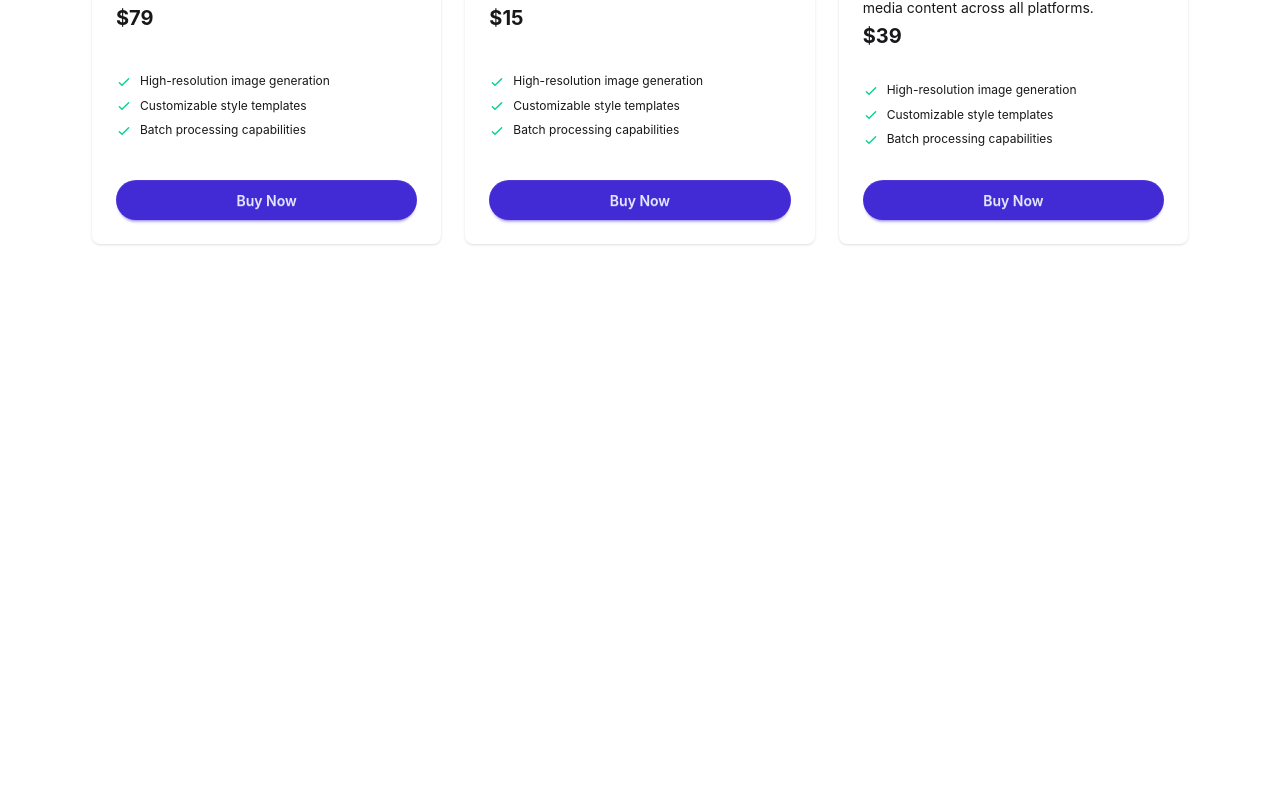
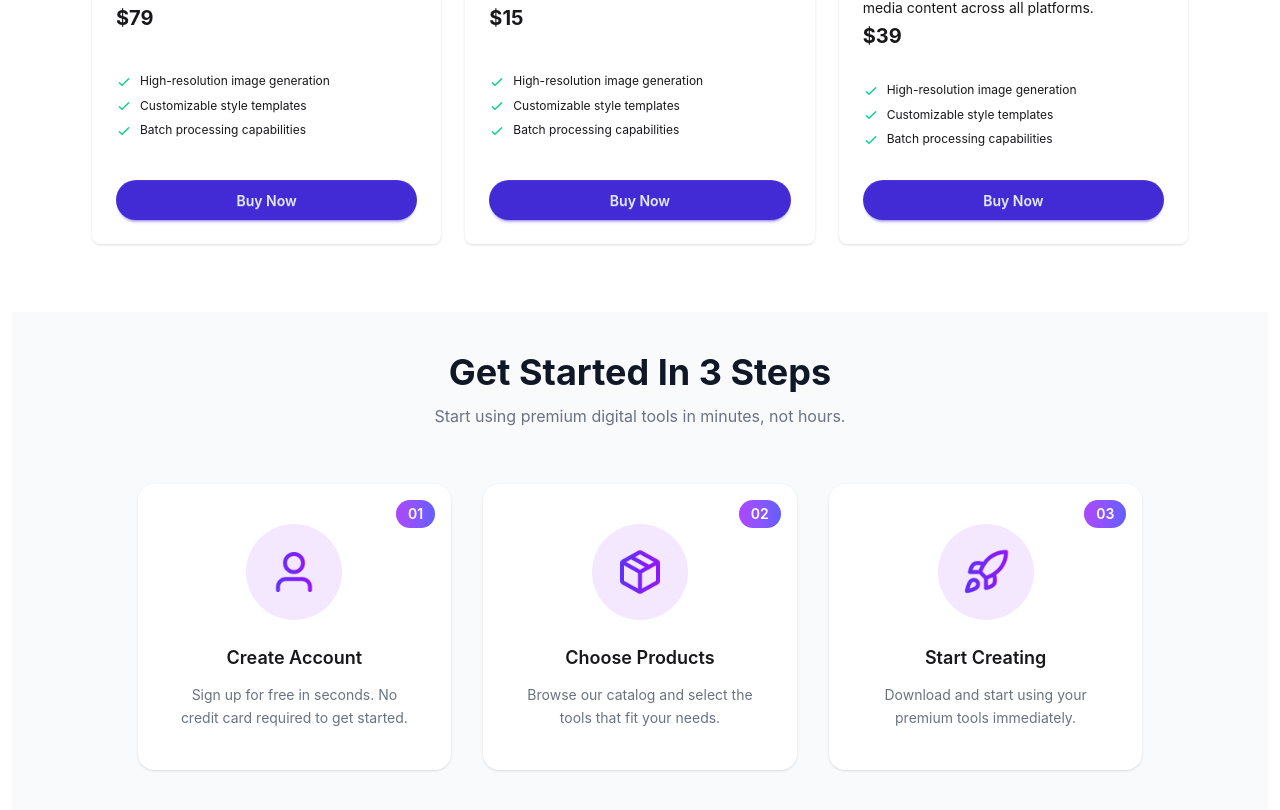
Before and after one commit to Syedadnanalamin/Digitools, a React (Vite) app in the folder digitools/: page / in a window 1280 px wide. Shown: the part 1612-2422 px from the top of the page. Before the commit the page ends 1916 px from the top, so only its background shows below. Built offline with nearby package versions, Linux system fonts and the light colour scheme.

Commit message:
added getstarted section

```diff
--- a/digitools/src/App.jsx
+++ b/digitools/src/App.jsx
@@ -5,6 +5,7 @@ import Herosection from './Components/Herosection'
 import Navbar from './Components/Navbar'
 import ProductsCards from './Components/ProductsCards'
 import Ratings from './Components/Ratings'
+import Getstarted from './Components/Getstarted'
 
 function App() {
 
@@ -18,6 +19,8 @@ function App() {
       <Ratings />
       <ProductsCards setcartCount={setcartCount} cartCount={cartCount} />
 
+      <Getstarted />
+
     </div>
   )
 }
--- a/digitools/src/Components/Card.jsx
+++ b/digitools/src/Components/Card.jsx
@@ -26,7 +26,12 @@ const Card = ({ productInfo, setcartCount, cartCount }) => {
         setisProductadded(true);
     }
 
-
+    const getTagStyle = (tag) => {
+        if (tag === "Best Seller") return "bg-orange-100 text-orange-500";
+        if (tag === "Popular") return "bg-purple-100 text-purple-500";
+        if (tag === "New") return "bg-green-100 text-green-500";
+        return "bg-gray-100 text-gray-500";
+    };
 
 
 
@@ -37,7 +42,7 @@ const Card = ({ productInfo, setcartCount, cartCount }) => {
                 <div className="card-body  flex flex-col justify-between">
 
                     <div className="flex justify-end">
-                        <span className="badge badge-xs badge-warning">
+                        <span className={`badge badge-xs badge-warning ${getTagStyle(productInfo.tag)}`}>
                             {productInfo.tag}
                         </span>
                     </div>
--- a/digitools/src/Components/Cart.jsx
+++ b/digitools/src/Components/Cart.jsx
@@ -7,6 +7,11 @@ const Cart = ({ cartCount, setcartCount }) => {
 
     for (const item of cartCount) {
         totalPrice += item.price.amount;
+    }
+
+    const clearCarts = () => {
+
+        setcartCount([]);
     }
 
 
@@ -33,7 +38,7 @@ const Cart = ({ cartCount, setcartCount }) => {
                                     <h1 className='font-bold'>Total :</h1>
                                     <p className='font-semibold'>${totalPrice}</p>
                                 </div>
-                                <button className='btn btn-primary rounded-full mx-5'>Proceed to checkout</button>
+                                <button className='btn btn-primary rounded-full mx-5' onClick={clearCarts}>Proceed to checkout</button>
                             </>
                         }
 
--- /dev/null
+++ b/digitools/src/Components/Getstarted.jsx
@@ -0,0 +1,14 @@
+import React from 'react';
+import GetstartedCard from './GetstartedCard';
+const Getstarted = () => {
+    return (
+        <div className='max-h-754 '>
+
+            <GetstartedCard />
+
+
+        </div>
+    );
+};
+
+export default Getstarted;
--- /dev/null
+++ b/digitools/src/Components/GetstartedCard.jsx
@@ -0,0 +1,100 @@
+import React from 'react';
+import user from '../assets/user.png';
+import Package from '../assets/package.png';
+import rocket from '../assets/rocket.png';
+
+const GetstartedCard = () => {
+    return (
+        <div className="w-full py-10 bg-gray-50 flex flex-col items-center">
+
+            {/* Heading */}
+            <div className="text-center max-w-2xl">
+                <h1 className="text-4xl font-bold text-gray-900">
+                    Get Started In 3 Steps
+                </h1>
+                <p className="text-gray-500 mt-3">
+                    Start using premium digital tools in minutes, not hours.
+                </p>
+            </div>
+
+            {/* Cards */}
+            <div className="grid grid-cols-1 md:grid-cols-3 gap-8 mt-14 w-[80%]">
+
+                {/* Card 1 */}
+                <div className="group relative bg-white rounded-2xl shadow-sm p-10 text-center
+                hover:shadow-xl hover:-translate-y-2 transition duration-300">
+
+                    <div className="absolute top-4 right-4 bg-gradient-to-r from-purple-500 to-indigo-500
+                    text-white text-sm font-semibold px-3 py-1 rounded-full
+                    group-hover:scale-110 transition">
+                        01
+                    </div>
+
+                    <div className="w-24 h-24 mx-auto rounded-full bg-purple-100 flex items-center justify-center mb-6
+                    overflow-hidden group-hover:scale-110 transition">
+                        <img src={user} alt="" className="w-12 h-12 object-contain" />
+                    </div>
+
+                    <h2 className="text-lg font-semibold group-hover:text-purple-600 transition">
+                        Create Account
+                    </h2>
+
+                    <p className="text-gray-500 mt-3 text-sm leading-relaxed">
+                        Sign up for free in seconds. No credit card required to get started.
+                    </p>
+                </div>
+
+                {/* Card 2 */}
+                <div className="group relative bg-white rounded-2xl shadow-sm p-10 text-center
+                hover:shadow-xl hover:-translate-y-2 transition duration-300">
+
+                    <div className="absolute top-4 right-4 bg-gradient-to-r from-purple-500 to-indigo-500
+                    text-white text-sm font-semibold px-3 py-1 rounded-full
+                    group-hover:scale-110 transition">
+                        02
+                    </div>
+
+                    <div className="w-24 h-24 mx-auto rounded-full bg-purple-100 flex items-center justify-center mb-6
+                    overflow-hidden group-hover:scale-110 transition">
+                        <img src={Package} alt="" className="w-12 h-12 object-contain" />
+                    </div>
+
+                    <h2 className="text-lg font-semibold group-hover:text-purple-600 transition">
+                        Choose Products
+                    </h2>
+
+                    <p className="text-gray-500 mt-3 text-sm leading-relaxed">
+                        Browse our catalog and select the tools that fit your needs.
+                    </p>
+                </div>
+
+                {/* Card 3 */}
+                <div className="group relative bg-white rounded-2xl shadow-sm p-10 text-center
+                hover:shadow-xl hover:-translate-y-2 transition duration-300">
+
+                    <div className="absolute top-4 right-4 bg-gradient-to-r from-purple-500 to-indigo-500
+                    text-white text-sm font-semibold px-3 py-1 rounded-full
+                    group-hover:scale-110 transition">
+                        03
+                    </div>
+
+                    <div className="w-24 h-24 mx-auto rounded-full bg-purple-100 flex items-center justify-center mb-6
+                    overflow-hidden group-hover:scale-110 transition">
+                        <img src={rocket} alt="" className="w-12 h-12 object-contain" />
+                    </div>
+
+                    <h2 className="text-lg font-semibold group-hover:text-purple-600 transition">
+                        Start Creating
+                    </h2>
+
+                    <p className="text-gray-500 mt-3 text-sm leading-relaxed">
+                        Download and start using your premium tools immediately.
+                    </p>
+                </div>
+
+            </div>
+        </div>
+    );
+};
+
+export default GetstartedCard;
```
